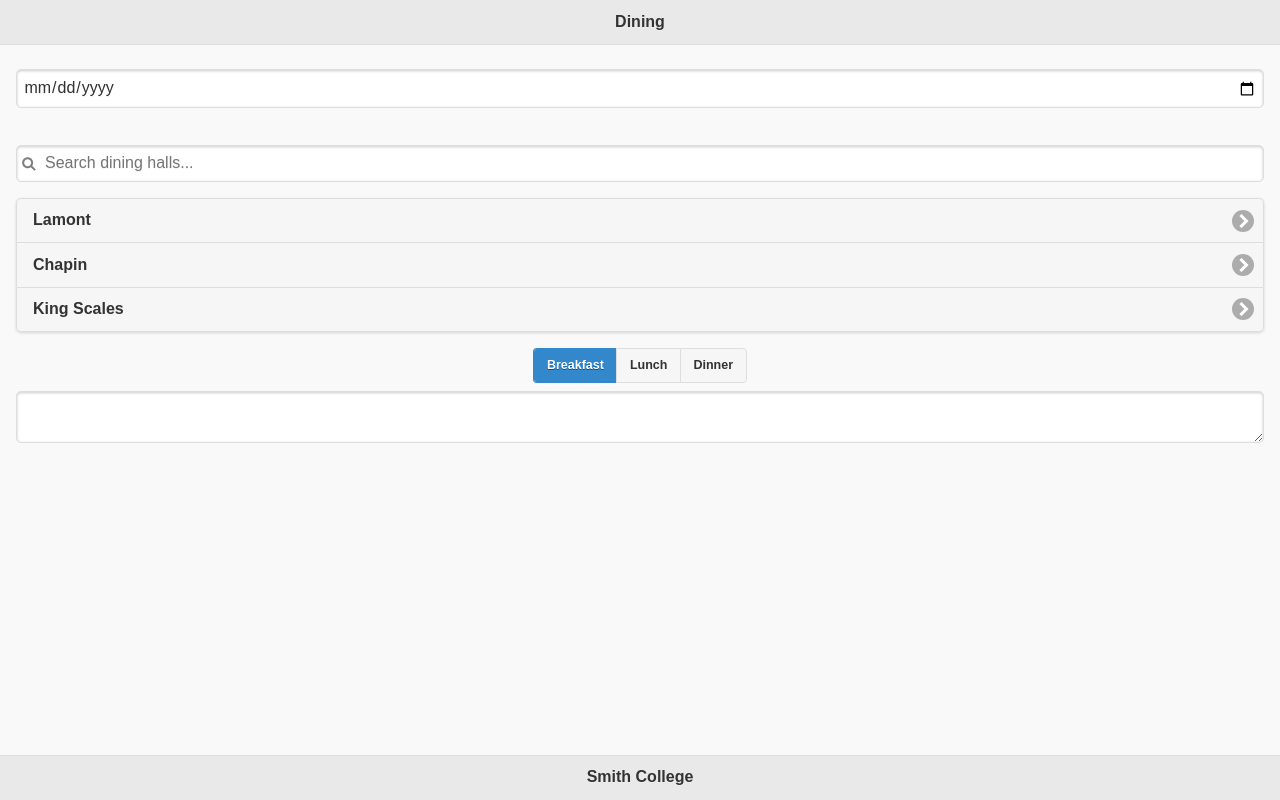
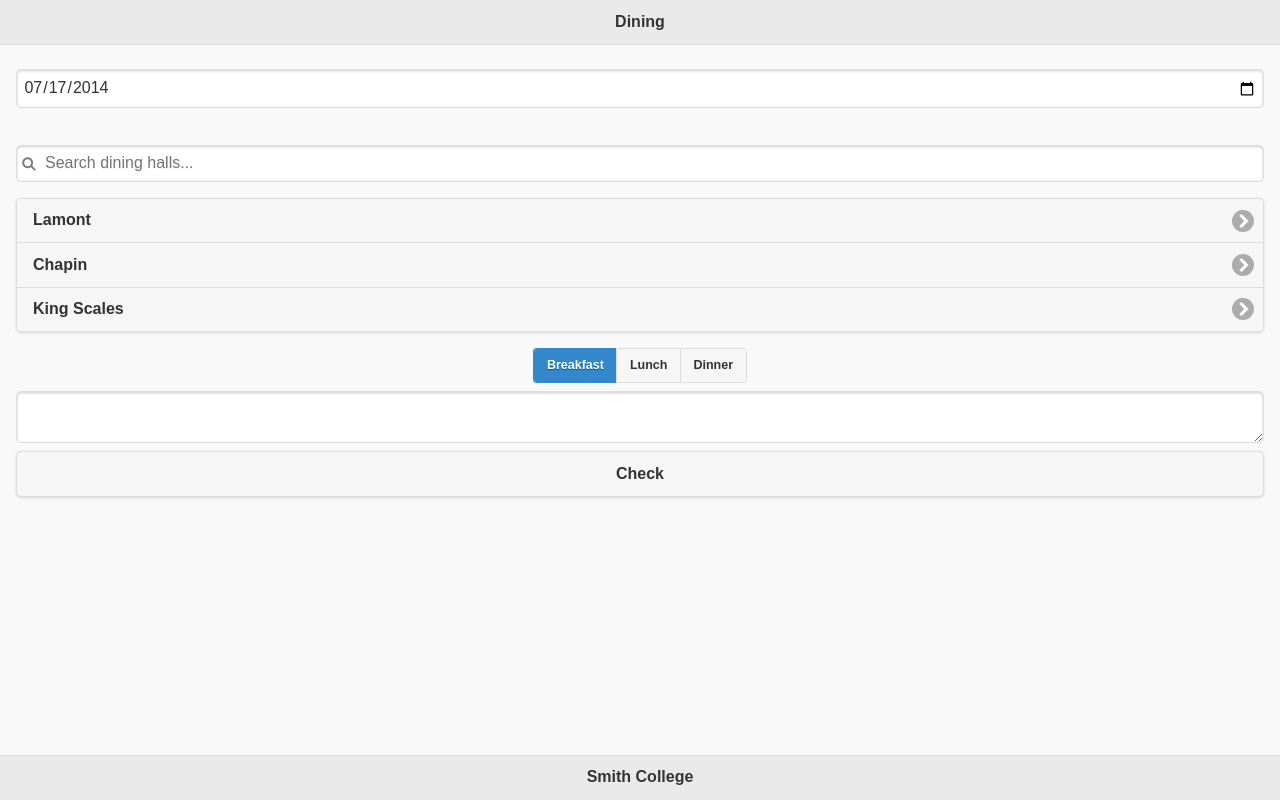
Before and after one commit to SmithCollege/diningservicesapp, a plain HTML site: page www/dining.html in a window 1280 px wide. Drawn offline with Linux system fonts and the light colour scheme.

Commit message:
fixed default date value to be correctly set to the current

```diff
--- a/www/dining.html
+++ b/www/dining.html
@@ -9,25 +9,55 @@
     <link rel="stylesheet"  href="jqueryMobile/jquery.mobile-1.4.3.min.css" />
     <script src="jqueryMobile/jquery-1.11.1.min.js"></script>
     <script src="jqueryMobile/jquery.mobile-1.4.3.min.js"></script>
+
+
+
     <title>Dining</title>
 
 
-    <script type="text/javascript" charset="utf-8">
-      function set_date(){
-        var currentTime = new Date();
-        $("#date").val(currentTime);
-      }
-    </script>
+
 
   </head>
 
-  <body onload="set_date()">
+  <body>
+     <script type="text/javascript">
+
+        $(document).ready(function () {
+            set_date();
+        });
+
+        function set_date(){
+            var date = new Date();
+
+            var day = date.getDate();
+            var month = date.getMonth() + 1;
+            var year = date.getFullYear();
+
+            if (month < 10) month = "0" + month;
+            if (day < 10) day = "0" + day;
+
+            var today = year + "-" + month + "-" + day;
+            document.getElementById("dining-date").value = today;
+
+          }
+
+    </script>
+    <script>
+        $('#verify').click(function() {
+          $.get("http://www.smith.edu/ws/iphone/dining.php?action=getDiningHalls",function(data,status){
+          alert("Data: " + data + "\nStatus: " + status);
+           });
+        });
+
+    </script>
+
     <div class="ui-content" role="main">
       <div data-theme="a" data-role="header" data-position="fixed">
         <h1>Dining</h1>
      </div>
 
-     <input type="date" name="date" id="date"/>
+     <input type="date" name="date" id="dining-date" value="" />
+
      <br/>
      <ul data-role="listview" data-filter="true" data-filter-placeholder="Search dining halls..." data-inset="true">
        <li><a href="#">Lamont</a></li>
@@ -52,6 +82,14 @@
 
     <textarea name="textarea-1" id="textarea-1"></textarea>
 
+    <!--debug button-->
+    <input
+    type="button"
+    name="verify"
+    id="verify"
+    data-theme="a"
+    value="Check" />
+
 
     <div data-theme="a" data-role="footer" data-position="fixed">
       <h3>Smith College</h3>
```
